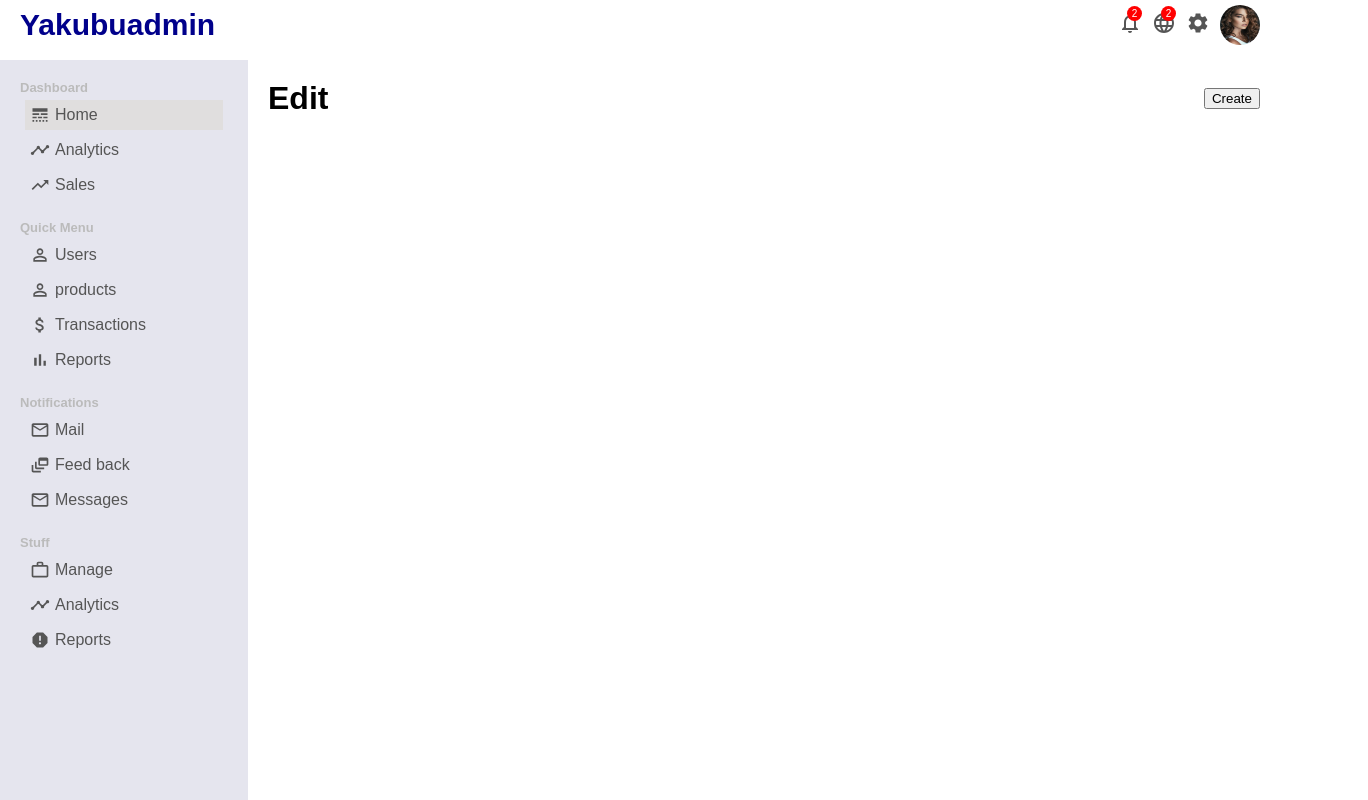
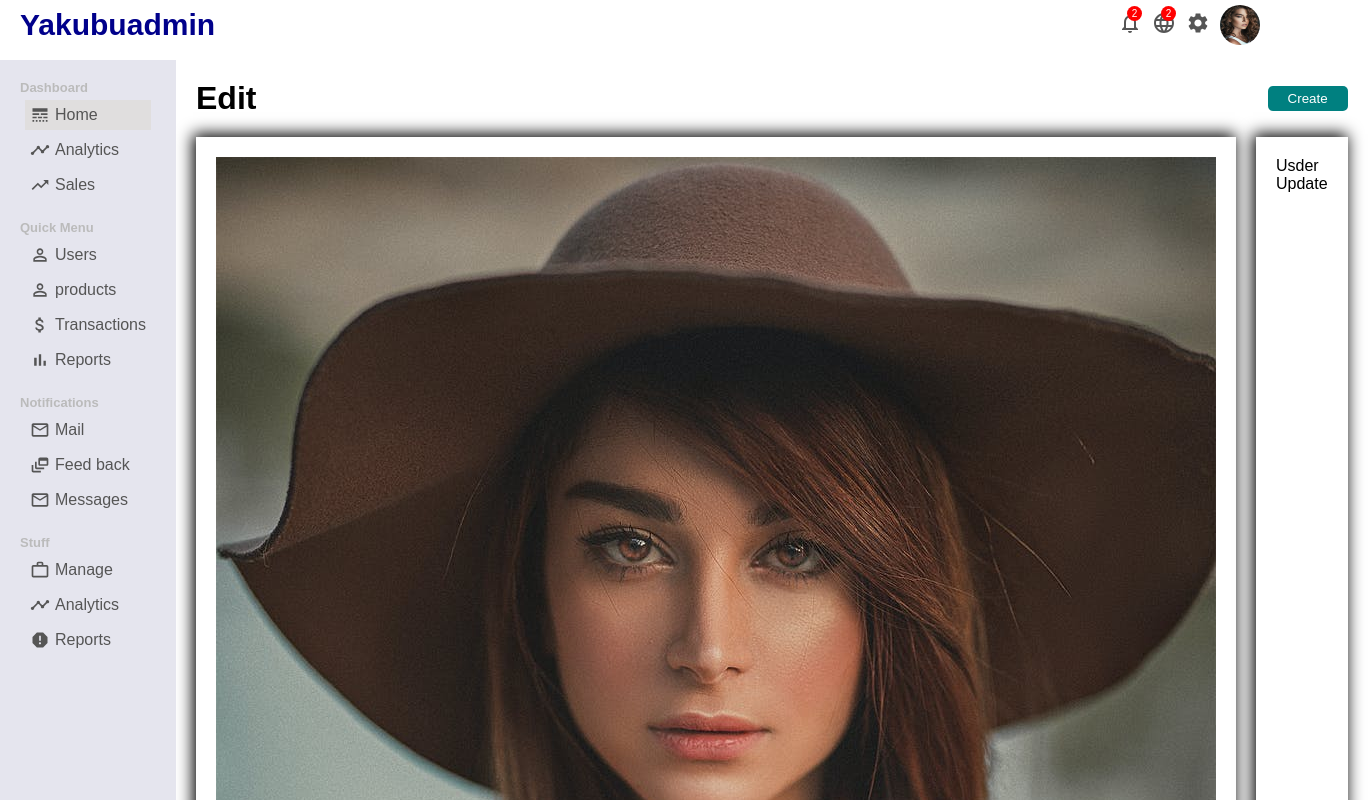
Before and after one commit to YakubuAmidu/admin, a React (Create React App) app: page /user/1 in a window 1280 px wide. Shown: the top 800 px of the page, 1368 px wide, since content can reach past the window. Built offline with nearby package versions, Linux system fonts and the light colour scheme; a web font is replaced by a local one.

Commit message:
Initial commit

```diff
--- a/src/pages/User/User.css
+++ b/src/pages/User/User.css
@@ -8,3 +8,33 @@
     align-items: center;
     justify-content: space-between;
 }
+
+.userAddButton {
+    width: 80px;
+    border: none;
+    padding: 5px;
+    background-color: teal;
+    border-radius: 5px;
+    color: white;
+    cursor: pointer;
+}
+
+.userContainer{
+    display: flex;
+    margin-top: 20px;
+}
+
+.userShow{
+   flex: 1;
+   padding: 20px;
+   -webkit-box-shadow: -2px -2px 15px 1px #000000;
+   box-shadow: -2px -2px 15px 1px #000000;
+}
+
+.userUpdate{
+    flex: 2;
+    padding: 20px;
+    margin-left: 20px;
+    -webkit-box-shadow: -2px -2px 15px 1px #000000;
+    box-shadow: -2px -2px 15px 1px #000000;
+}
--- a/src/pages/User/User.jsx
+++ b/src/pages/User/User.jsx
@@ -1,5 +1,6 @@
 import React from 'react';
 import './User.css';
+import UserShow1 from '../../img/UserShowImg1.png';
 
 export default function User(){
     return (
@@ -8,6 +9,22 @@ export default function User(){
                 <h1 className="userTitle">Edit</h1>
                 <button className="userAddButton">Create</button>
             </div>
+
+            <div className="userContainer">
+                <div className="userShow">
+                    <div className="userShowTop">
+                        <img src={UserShow1} alt="" className="userShowImg" />
+                        <div className="userShowTitle">
+                          <span className="userShowUsername">Anna Manny</span>
+                          <span className="userShowTopTitle">Software engineer</span>
+                         </div>
+                    </div>
+                    <div className="userShowBottom">
+
+                    </div>
+                </div>
+                <div className="userUpdate">Usder Update</div>
+            </div>
         </div>
     )
 }
```
Also changed, not shown: src/img/UserShowImg1.png (added).
